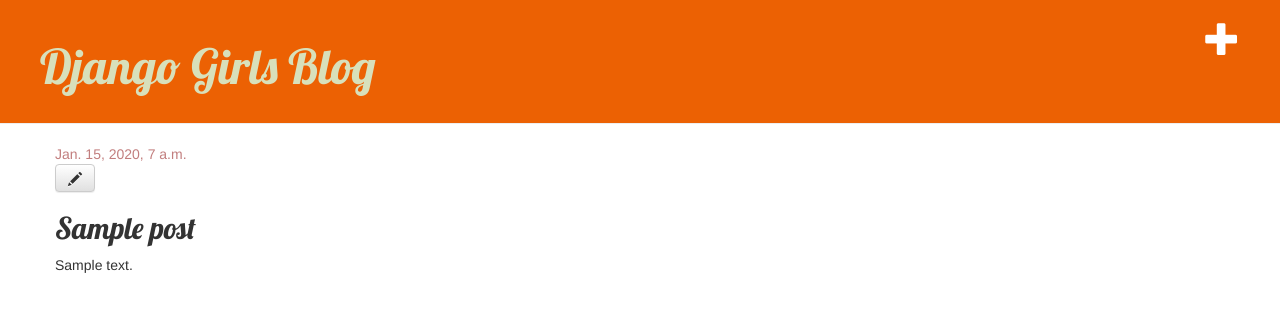
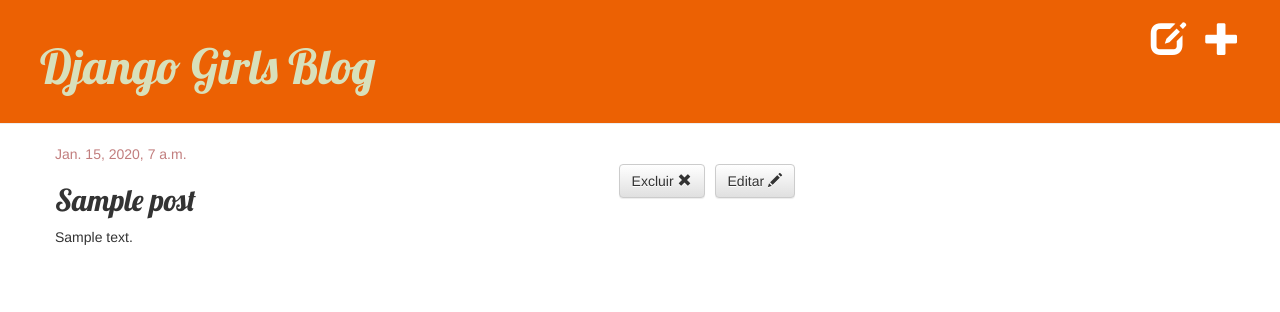
Before and after one commit to cristianosantosoliveira/DjangoGirls, a Django app: page /post/1/ in a window 1280 px wide. Shown: the top 312 px of the page. Run offline with Django 3.2, Linux system fonts and the light colour scheme; a user stored in the database is signed in; tables that the repository leaves empty hold one stand-in row (values such as "Sample post"); some libraries are stand-ins or nearby versions.

Commit message:
Salvando as postagens como rascunhos,implementado os botoes: excluir, editar e novo

```diff
--- a/blog/static/css/blog.css
+++ b/blog/static/css/blog.css
@@ -54,3 +54,12 @@
 .post h2 a:visited {
     color: #000000;
 }
+
+.btn-default {
+    color: #333;
+    background-color: #fff;
+    border-color: #ccc;
+    display: block;
+    float: right;
+    margin-right: 10px;
+}
--- a/blog/templates/blog/base.html
+++ b/blog/templates/blog/base.html
@@ -12,6 +12,9 @@
             {% if user.is_authenticated %}
                 <a href="{% url 'post_new' %}" class="top-menu"><span class="glyphicon glyphicon-plus"></span></a>
             {% endif %}
+            {% if user.is_authenticated %}
+                <a href="{% url 'post_draft_list' %}" class="top-menu"><span class="glyphicon glyphicon-edit"></span></a>
+            {% endif %}
             <h1><a href="/">Django Girls Blog</a></h1>
         </div>
         <div class="content container">
--- a/blog/templates/blog/post_detail.html
+++ b/blog/templates/blog/post_detail.html
@@ -6,9 +6,12 @@
             <div class="date">
                 {{ post.published_date }}
             </div>
+        {% else %}
+            <a class="btn btn-default" href="{% url 'post_publish' pk=post.pk %}">Publicar</a>
         {% endif %}
         {% if user.is_authenticated %}
-            <a class="btn btn-default" href="{% url 'post_edit' pk=post.pk %}"><span class="glyphicon glyphicon-pencil"></span></a>
+            <a class="btn btn-default" href="{% url 'post_edit' pk=post.pk %}">Editar <span class="glyphicon glyphicon-pencil"></span></a>
+            <a class="btn btn-default" href="{% url 'post_remove' pk=post.pk %}">Excluir <span class="glyphicon glyphicon-remove"></span></a>
         {% endif %}
         <h2>{{ post.title }}</h2>
         <p>{{ post.text|linebreaksbr }}</p>
--- a/blog/urls.py
+++ b/blog/urls.py
@@ -6,4 +6,7 @@
     path('post/<int:pk>/', views.post_detail, name='post_detail'),
     path('post/new/', views.post_new, name='post_new'),
     path('post/<int:pk>/edit/', views.post_edit, name='post_edit'),
+    path('drafts/', views.post_draft_list, name='post_draft_list'),
+    path('post/<pk>/publish/', views.post_publish, name='post_publish'),
+    path('post/<pk>/remove/', views.post_remove, name='post_remove'),
 ]
--- a/blog/views.py
+++ b/blog/views.py
@@ -3,6 +3,7 @@
 from .models import Post
 from .forms import PostForm
 from django.shortcuts import redirect
+from django.contrib.auth.decorators import login_required
 
 
 def post_list(request):
@@ -20,7 +21,7 @@
          if form.is_valid():
              post = form.save(commit=False)
              post.author = request.user
-             post.published_date = timezone.now()
+          #   post.published_date = timezone.now()
              post.save()
              return redirect('post_detail', pk=post.pk)
      else:
@@ -35,9 +36,27 @@
          if form.is_valid():
              post = form.save(commit=False)
              post.author = request.user
-             post.published_date = timezone.now()
+           #  post.published_date = timezone.now()
              post.save()
              return redirect('post_detail', pk=post.pk)
      else:
          form = PostForm(instance=post)
      return render(request, 'blog/post_edit.html', {'form': form})
+
+def post_draft_list(request):
+    posts = Post.objects.filter(published_date__isnull=True).order_by('created_date')
+    return render(request, 'blog/post_draft_list.html', {'posts': posts})
+
+def post_publish(request, pk):
+    post = get_object_or_404(Post, pk=pk)
+    post.publish()
+    return redirect('post_detail', pk=pk)
+
+def publish(self):
+    self.published_date = timezone.now()
+    self.save()
+
+def post_remove(request, pk):
+    post = get_object_or_404(Post, pk=pk)
+    post.delete()
+    return redirect('post_list')
```
Also changed, not shown: blog/templates/blog/post_draft_list.html (added, +11 -0 lines), blog/templates/registration/login.html (added, +24 -0 lines).
